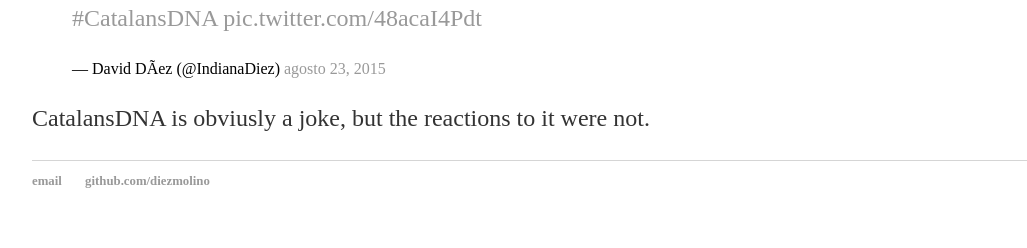
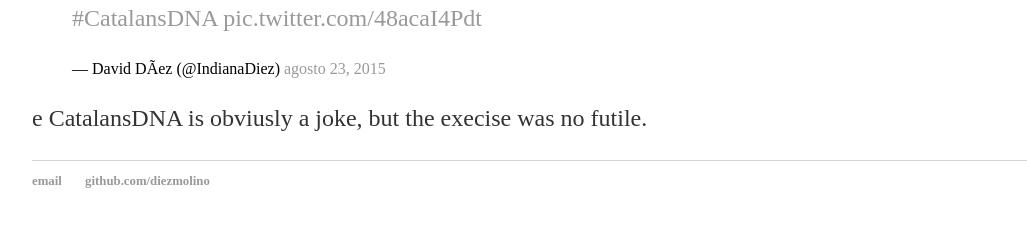
Before and after one commit to DiezMolino/diezmolino.github.io, a Jekyll site: the page built from _posts/2015-07-30-diezmolino-catalansDNA-1.md, in a window 1280 px wide. Shown: the part 714-962 px from the top of the page, without its empty margins (96-1123 px from the left). Built offline with Jekyll 4.4.1, drawn with Linux system fonts in a browser that asks for light colours; comment, search, counter and statistics services are not loaded.

Commit message:
Update 2015-07-30-diezmolino-catalansDNA-1.md

```diff
--- a/_posts/2015-07-30-diezmolino-catalansDNA-1.md
+++ b/_posts/2015-07-30-diezmolino-catalansDNA-1.md
@@ -17,5 +17,5 @@ I just posted the following on Twitter:
 
 <blockquote class="twitter-tweet" lang="es"><p lang="en" dir="ltr">The journey of discovery of your Catalan ancestry starts here. Purchase the test now!&#10;&#10;<a href="https://twitter.com/hashtag/CatalansDNA?src=hash">#CatalansDNA</a> <a href="http://t.co/48acaI4Pdt">pic.twitter.com/48acaI4Pdt</a></p>&mdash; David Díez (@IndianaDiez) <a href="https://twitter.com/IndianaDiez/status/635596027391791104">agosto 23, 2015</a></blockquote>
 <script async src="//platform.twitter.com/widgets.js" charset="utf-8"></script>
-
-CatalansDNA is obviusly a joke, but the reactions to it were not.
+e
+CatalansDNA is obviusly a joke, but the execise was no futile.
```
